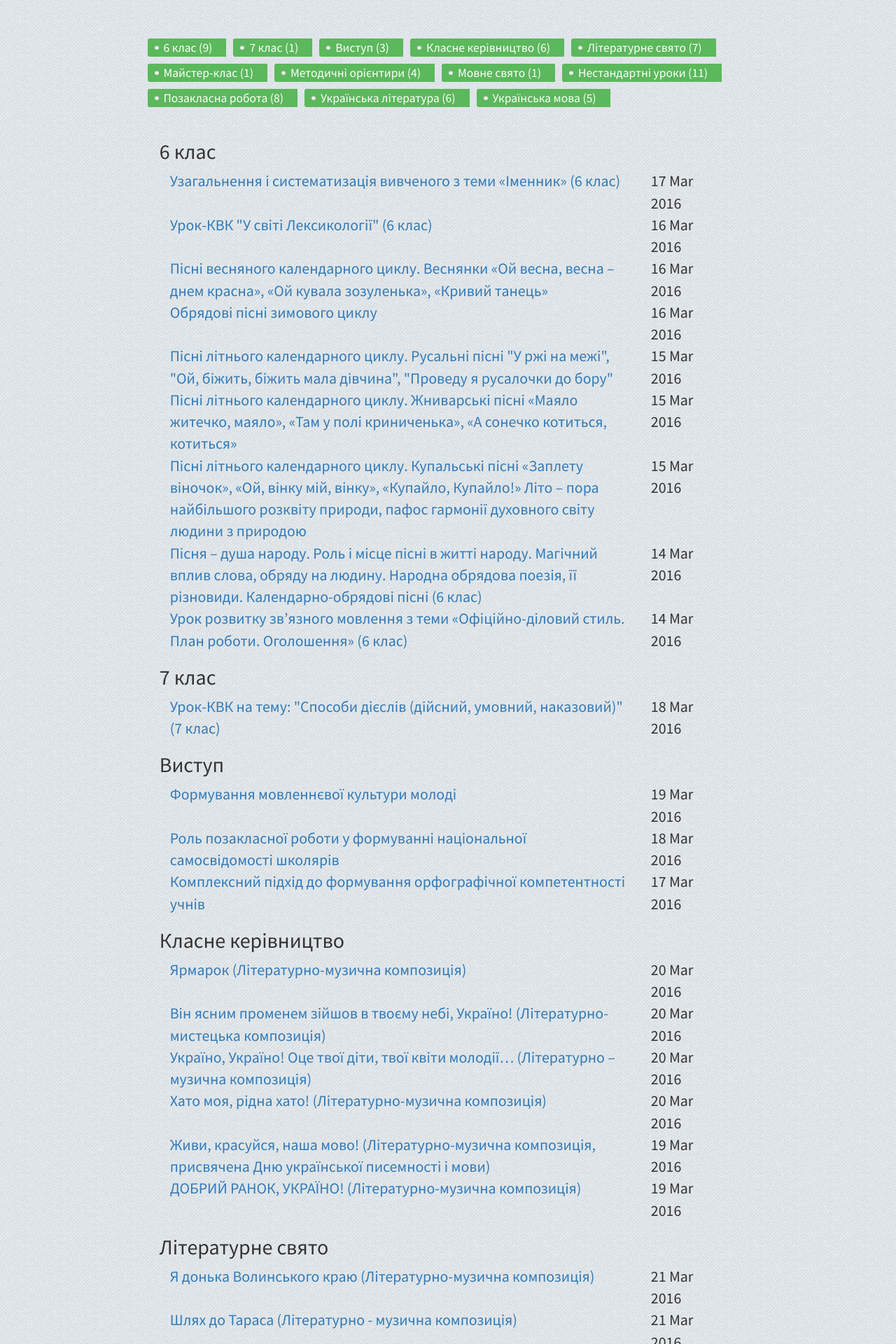
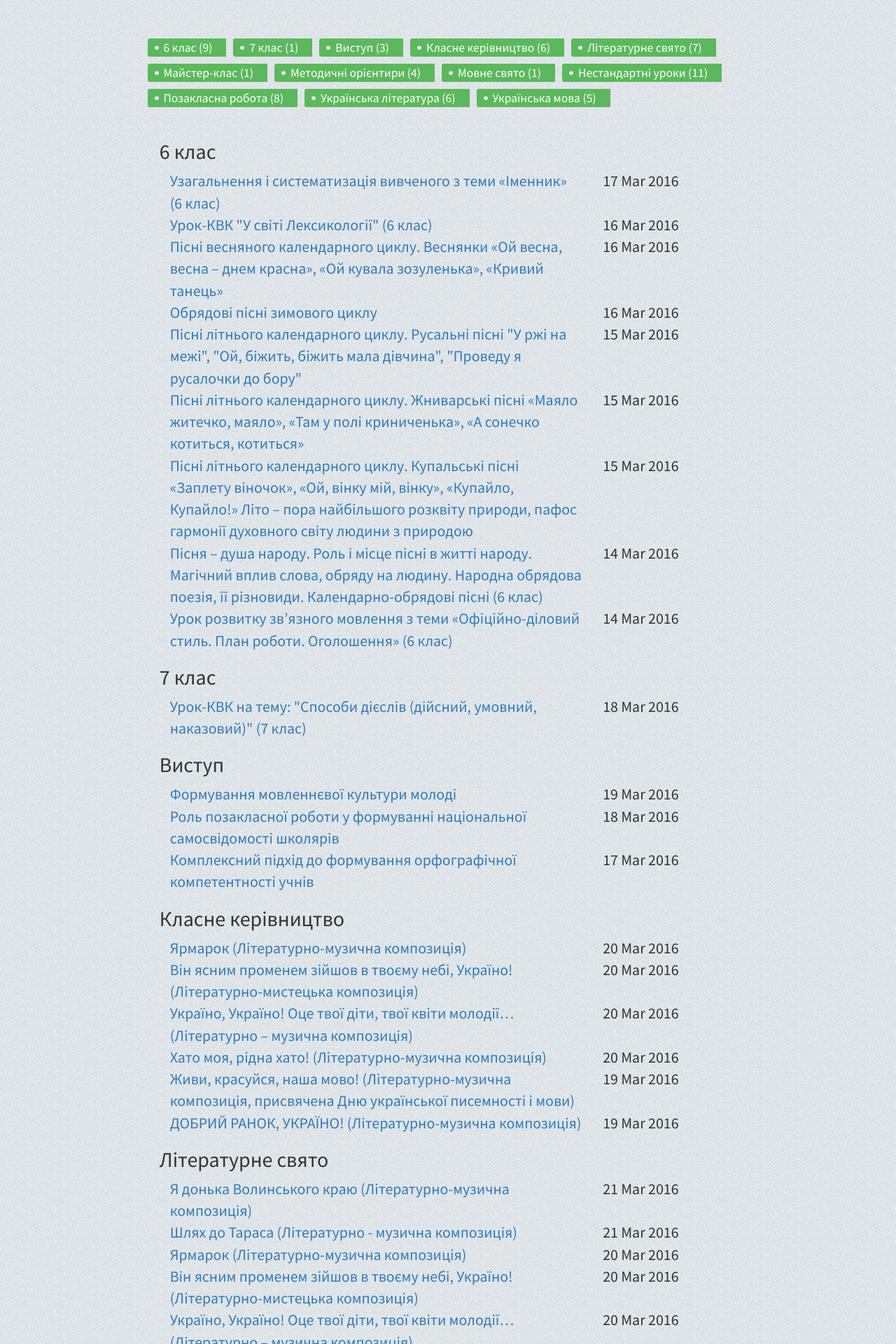
Before and after one commit to tetyanashevchuk/tetyanashevchuk.github.io, a Jekyll site: the page built from tags.html, in a window 1280 px wide. Shown: the part 397-2317 px from the top of the page at 70% size. Built offline with Jekyll 4.4.1, drawn with Linux system fonts in a browser that asks for light colours; nearby versions of some CDN libraries.

Commit message:
updated layout on tags page

```diff
--- a/tags.html
+++ b/tags.html
@@ -32,10 +32,10 @@
     {% for post in site.tags[this_word] %}{% if post.title != null %}
     <div class="container-fluid">
       <div class="row">
-        <div class="col-sm-10">
+        <div class="col-sm-9">
           <a href="{{ post.url }}">{{ post.title }}</a>
         </div>
-        <div class="col-sm-2">
+        <div class="col-sm-3">
           {{ post.date | date_to_string }}
         </div>
       </div>
```
